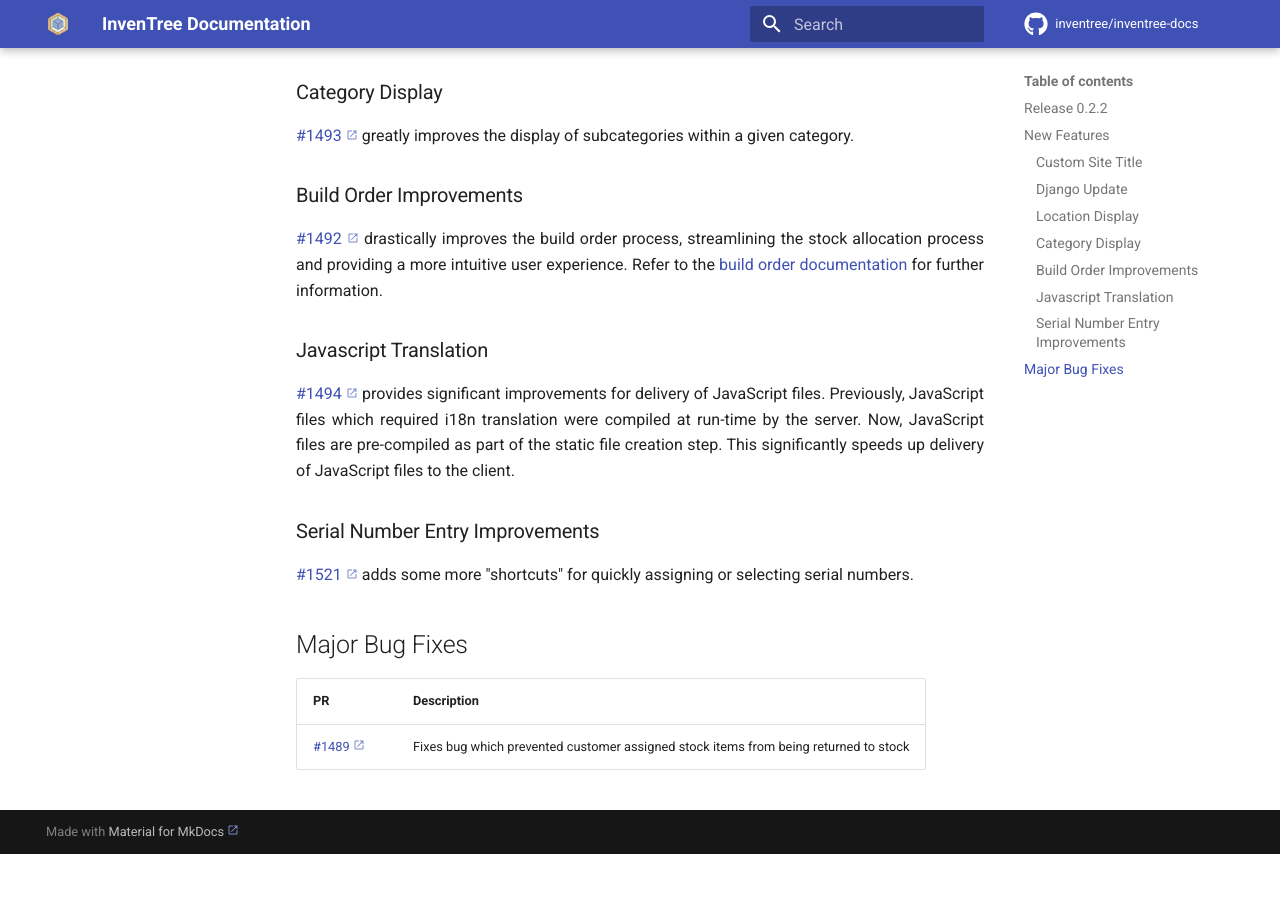
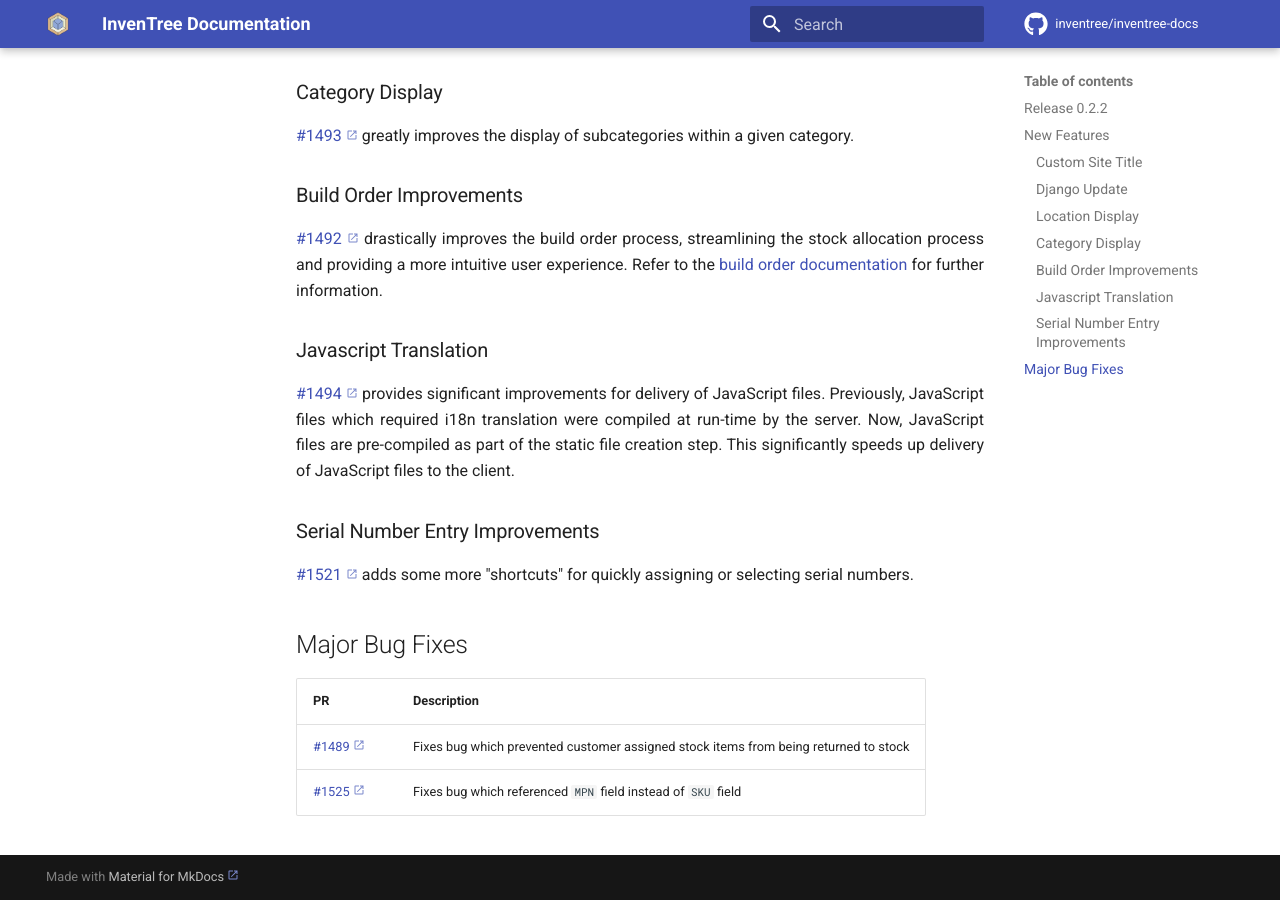
Before and after one commit to inventree/inventree-docs, an MkDocs documentation site: the page built from docs/releases/0.2.2.md, in a window 1280 px wide and 900 px high, scrolled down 650 px. Built offline with MkDocs 1.6.1 and Material for MkDocs 9.7.7, drawn with Linux system fonts in a browser that asks for light colours; a script that is not in the unit is left out; comment, search, counter and statistics services are not loaded; before the commit the page ends 1504 px from its top, so only the background shows below that.

Commit message:
Update 0.2.2.md

```diff
--- a/docs/releases/0.2.2.md
+++ b/docs/releases/0.2.2.md
@@ -41,3 +41,4 @@ title: Release 0.2.2
 | PR | Description |
 | --- | --- |
 | [#1489](https://github.com/inventree/InvenTree/pull/1489) | Fixes bug which prevented customer assigned stock items from being returned to stock |
+| [#1525](https://github.com/inventree/InvenTree/pull/1525) | Fixes bug which referenced `MPN` field instead of `SKU` field
```
